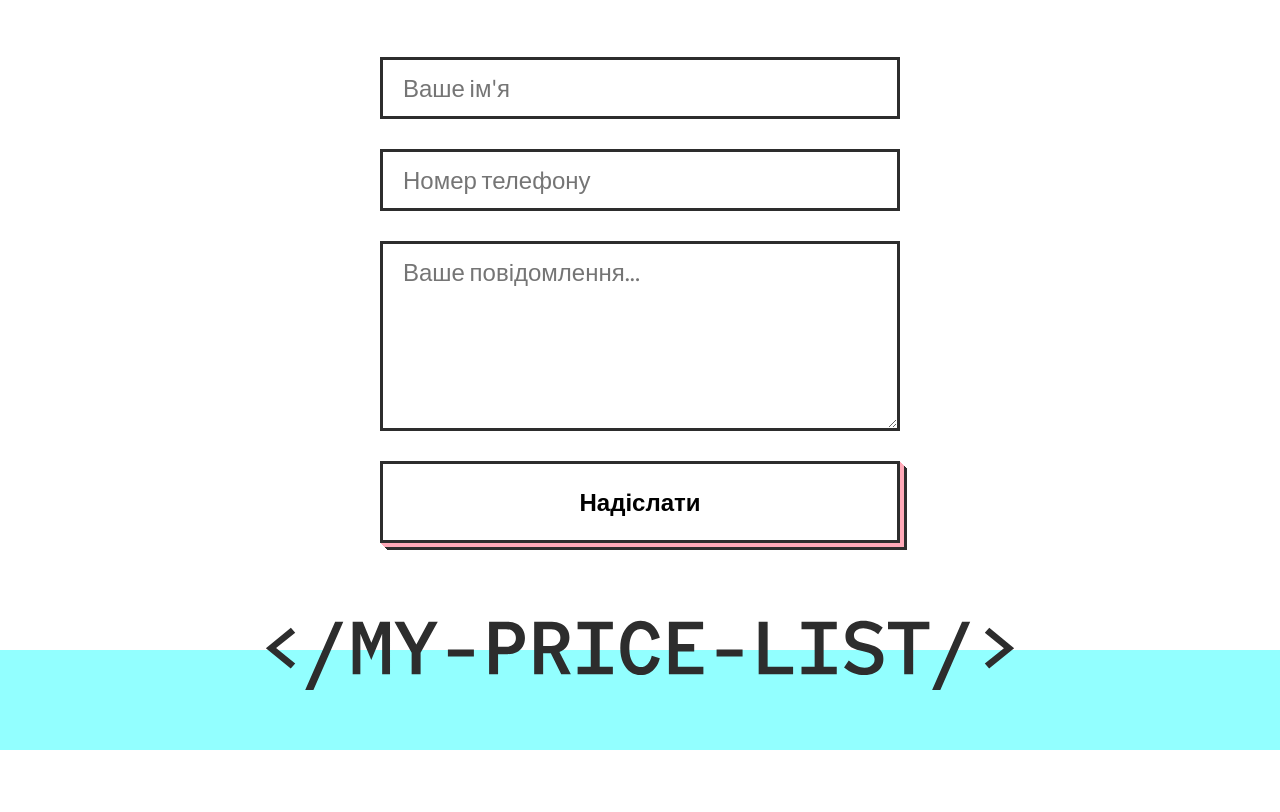
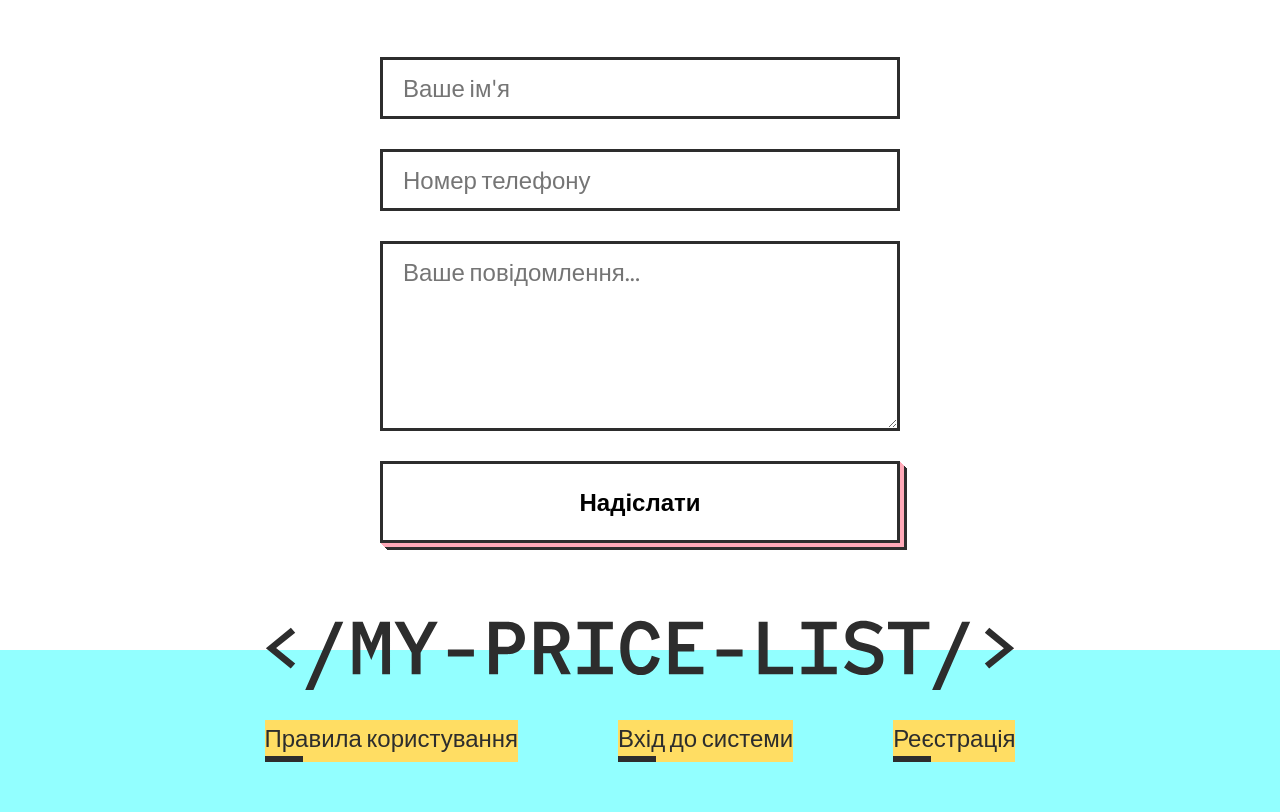
Before and after one commit to ivanka19/price_list, a plain HTML site: page index.html in a window 1280 px wide. Shown: the part 1701-2513 px from the top of the page. Before the commit the page ends 2451 px from the top, so only its background shows below. Drawn offline with Linux system fonts and the light colour scheme.

Commit message:
footer novigation

```diff
--- a/index.html
+++ b/index.html
@@ -10,7 +10,7 @@
     <link rel="preconnect" href="https://fonts.googleapis.com">
     <link rel="preconnect" href="https://fonts.gstatic.com" crossorigin>
     <link
-        href="https://fonts.googleapis.com/css2?family=Lato:wght@400;700&family=Source+Code+Pro:wght@400;600;700&display=swap"
+        href="https://fonts.googleapis.com/css2?family=Lato:wght@400;500;700&family=Source+Code+Pro:wght@400;600;700&display=swap"
         rel="stylesheet">
 
     <link rel="stylesheet" href="css/style.css">
@@ -64,6 +64,12 @@
 
     <footer class="footer">
         <img src="img/logo.svg" alt="">
+
+        <nav class="nav">
+            <a href="">Правила користування</a>
+            <a href="">Вхід до системи</a>
+            <a href="">Реєстрація</a>
+        </nav>
     </footer>
 </body>
 
--- a/scss/style.scss
+++ b/scss/style.scss
@@ -220,4 +220,33 @@ body {
         right: 0;
         margin-top: -30px;
     }
+
+    .nav {
+        display: flex;
+        text-align: center;
+        justify-content: center;
+
+        a {
+            width: auto;
+            display: block;
+            font-weight: 500;
+            margin: 70px 50px 50px;
+            transition: all 0.1s linear;
+            background-color: #FFDD63;
+
+            &:hover,
+            &:active {
+                color: #FFA9B8;
+            }
+
+            &::after {
+                content: "";
+                display: block;
+                height: 6px;
+                width: 38px;
+                background-color: $dark-color;
+
+            }
+        }
+    }
 }
```
Also changed, not shown: css/style.css.
